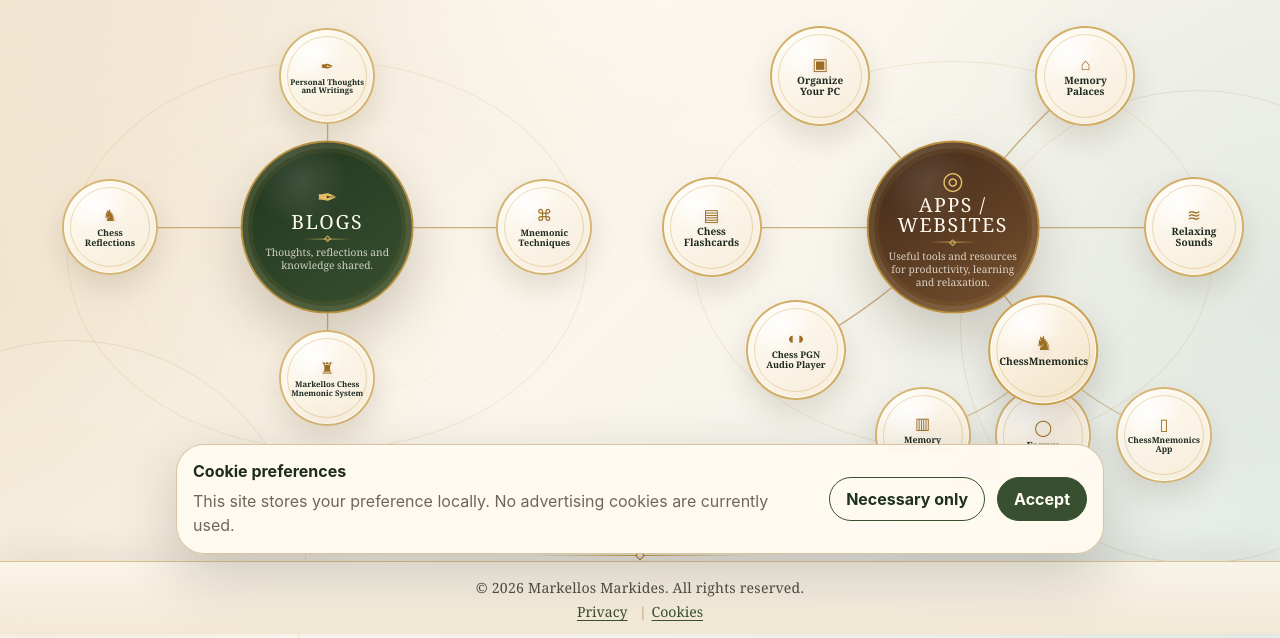
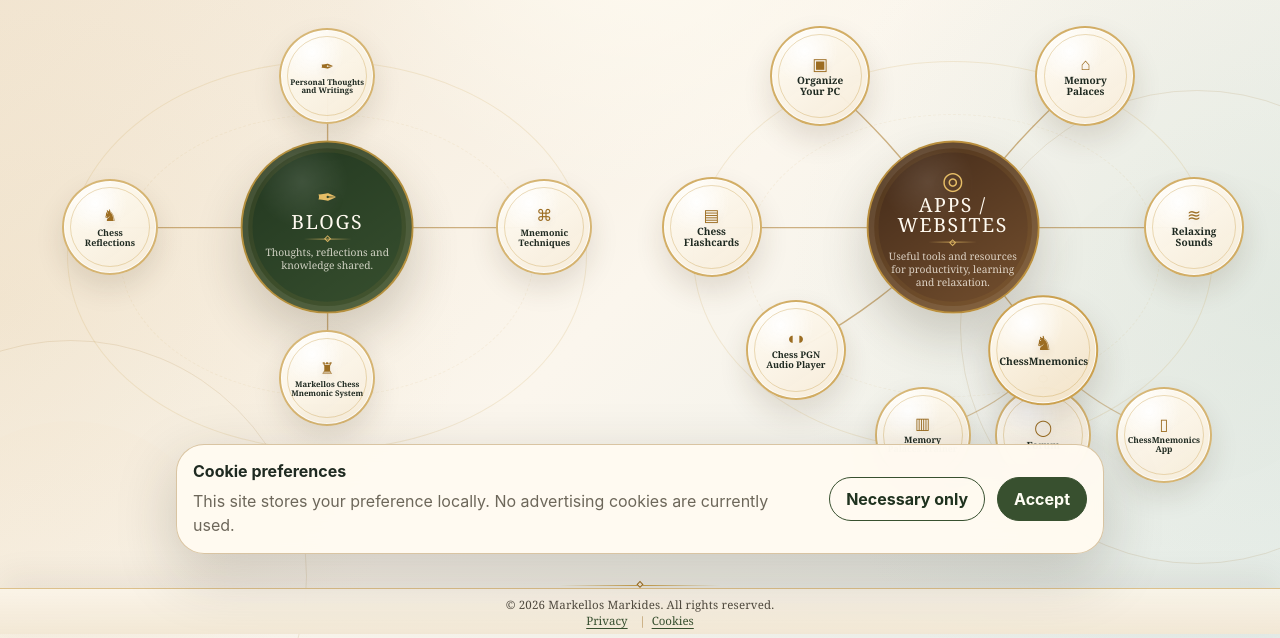
Before and after one commit to mmark76/markellos-ecosystem, a website built with Vite: page index.html in a window 1280 px wide. Shown: the part 166-804 px from the top of the page. Built offline with nearby package versions, Linux system fonts and the light colour scheme.

Commit message:
Compact fixed footer on laptop screens

```diff
--- a/src/components/footer/footer.css
+++ b/src/components/footer/footer.css
@@ -81,6 +81,25 @@
   color: var(--color-gold-dark);
 }
 
+@media (min-width: 68rem) and (max-height: 52rem) {
+  .site-footer {
+    gap: 0.12rem;
+    padding: 0.45rem max(3vw, calc((100vw - 82rem) / 2)) 0.35rem;
+    font-size: 0.72rem;
+  }
+
+  .site-footer::before {
+    top: -0.3rem;
+    width: 10rem;
+  }
+
+  .site-footer::after {
+    top: -0.48rem;
+    width: 0.34rem;
+    height: 0.34rem;
+  }
+}
+
 @media (max-width: 45rem) {
   .site-footer {
     padding-inline: 0.875rem;
```
